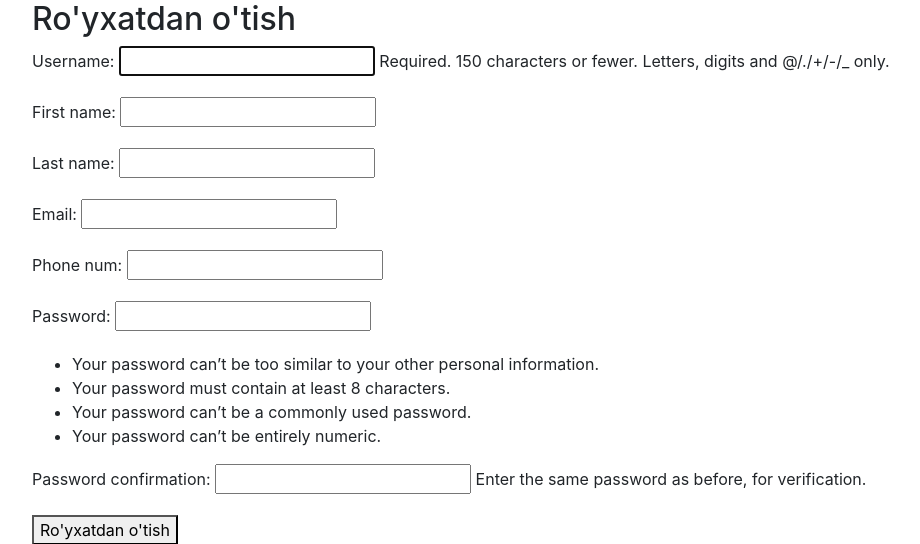
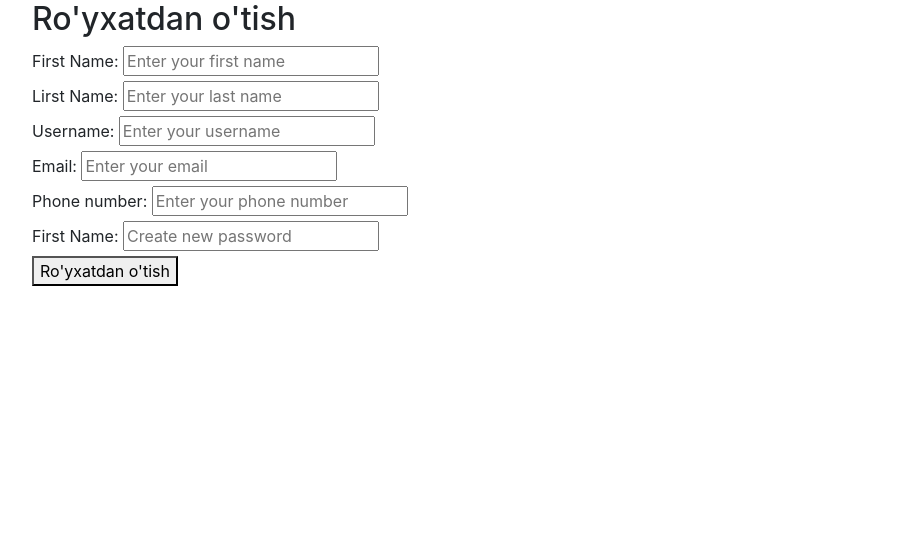
Before and after one commit to Nurik1002/HomeShop, a Django app: page /signup/ in a window 1280 px wide. Shown: the top 544 px of the page, without its empty margins (53-973 px from the left). Run offline with Django 4.2, Linux system fonts and the light colour scheme; some libraries are stand-ins or nearby versions.

Commit message:
update files

```diff
--- a/moderator/admin.py
+++ b/moderator/admin.py
@@ -8,7 +8,7 @@ admin.site.unregister(Group)
 
 class MainUserAdmin(UserAdmin):
     ''' Asosoy userlari '''
-    list_display = ['username', 'last_name', 'first_name', 'email', 'is_active', 'is_staff', 'is_superuser']
+    list_display = ['username', 'last_name', 'first_name', 'email', 'phone_number', 'is_active', 'is_staff', 'is_superuser']
 admin.site.register(MainUser, MainUserAdmin)
 
 
--- a/moderator/urls.py
+++ b/moderator/urls.py
@@ -1,6 +1,8 @@
 from django.urls import path
-from .views import SignUpView
+from .views import signup, Login, Logout
 
 urlpatterns = [
-    path('signup/',SignUpView.as_view(),name='signup'),
+    path('signup/', signup ,name='signup'),
+    path('login/', Login, name="login"),
+    path('logout/', Logout, name="logout"),
 ]
--- a/moderator/views.py
+++ b/moderator/views.py
@@ -1,54 +1,44 @@
 from django.shortcuts import render, redirect
-from django.contrib import messages
-from django.contrib.auth import authenticate, login
+from django.http import HttpResponse
+from django.contrib.auth import authenticate, login, logout
 from django.contrib.auth.decorators import login_required
-from django.contrib.auth.forms import AuthenticationForm
-from moderator.forms import UserRegisterForm
-from django.core.mail import send_mail
-from django.core.mail import EmailMultiAlternatives
-from django.template.loader import get_template
-from django.template import Context
-
-from django.views.generic import CreateView
-from django.urls import reverse_lazy
-
-class SignUpView(CreateView):
-    form_class = UserRegisterForm
-    success_url = reverse_lazy('login')
-    template_name = 'user/register.html'
+from moderator.models import MainUser
 
 
 
-# def index(request):
-#     return render(request, 'home.html', {'title':'index'})
+def signup(request):
+    if request.method == "POST":
+        fname = request.POST.get("fname")
+        lname = request.POST.get("lname")
+        name = request.POST.get("uname")
+        email = request.POST.get("email")
+        phone_num = request.POST.get("pnum")
+        password = request.POST.get("password")
 
+        new_user = MainUser.objects.create_user(name, email, password)
+        new_user.first_name = fname
+        new_user.last_name = lname
+        new_user.phone_number = phone_num
 
+        new_user.save()
+        return redirect("home")
 
+    return render(request, 'user/register.html', {})
 
-# def register(request):
-#     if request.method == 'POST':
-#         form = UserRegisterForm(request.POST)
-#         if form.is_valid():
-#             form.save()
-#             username = form.cleaned_data.get('username')
-#             email = form.cleaned_data.get('email')
-#
-#             messages.success(request, f'Sizning akkauntingiz yaratildi!')
-#             return redirect('login')
-#     else:
-#         form = UserRegisterForm()
-#         return render(request, 'user/register.html', {'form':form, 'title':'register here'})
-#
-# def  Login(requset):
-#     if requset.method == 'POST':
-#         username = requset.POST['username']
-#         password = requset.POST['password']
-#         user = authenticate(requset, username = username, password = password)
-#         if user is not None:
-#             form = login(requset, user)
-#             messages.success(requset, f"Hush kelibsiz {username}!!!")
-#             return redirect('index')
-#         else:
-#             messages.info(requset, f"Akkaunt topilmadi!!! Iltimos avval ro'yxatdan o'ting!!!")
-#     form = AuthenticationForm()
-#     return redirect(requset, 'user/login.html', {'form':form, 'title':'log in'})
+def Login(request):
+    if request.method == "POST":
+        name = request.POST.get('uname')
+        password = request.POST.get('pass')
+        user = authenticate(request, username=name, password=password)
+
+        if user is not None:
+            login(request, user)
+            return redirect('home')
+        else:
+            return HttpResponse("Foydalanuvchi topilmadi")
+
+    return render(request, "user/login.html")
+
+def Logout(request):
+    logout(request)
+    return redirect("login")
--- a/templates/user/register.html
+++ b/templates/user/register.html
@@ -1,9 +1,31 @@
 {% extends 'base.html' %}
 
 {% block content %}
-  <h2>Ro'yxatdan o'tish</h2>
-  <form method="post">{% csrf_token %}
-    {{ form.as_p }}
+<h2>Ro'yxatdan o'tish</h2>
+<div>
+  <form method="POST">
+    {% csrf_token %}
+
+    <label for="fname">First Name:</label>
+    <input type="text", placeholder="Enter your first name", name="fname"> <br>
+
+    <label for="lname">Lirst Name:</label>
+    <input type="text", placeholder="Enter your last name", name="lname"> <br>
+
+    <label for="uname">Username:</label>
+    <input type="text", placeholder="Enter your username", name="uname"> <br>
+
+    <label for="email">Email:</label>
+    <input type="text", placeholder="Enter your email", name="email"> <br>
+
+    <label for="pnum">Phone number:</label>
+    <input type="text", placeholder="Enter your phone number", name="pnum"> <br>
+
+    <label for="password">First Name:</label>
+    <input type="text", placeholder="Create new password", name="password"> <br>
+
     <button type="submit">Ro'yxatdan o'tish</button>
+
   </form>
+</div>
 {% endblock content %}
```
Also changed, not shown: templates/user/login.html (+12 -16 lines), db.sqlite3.
